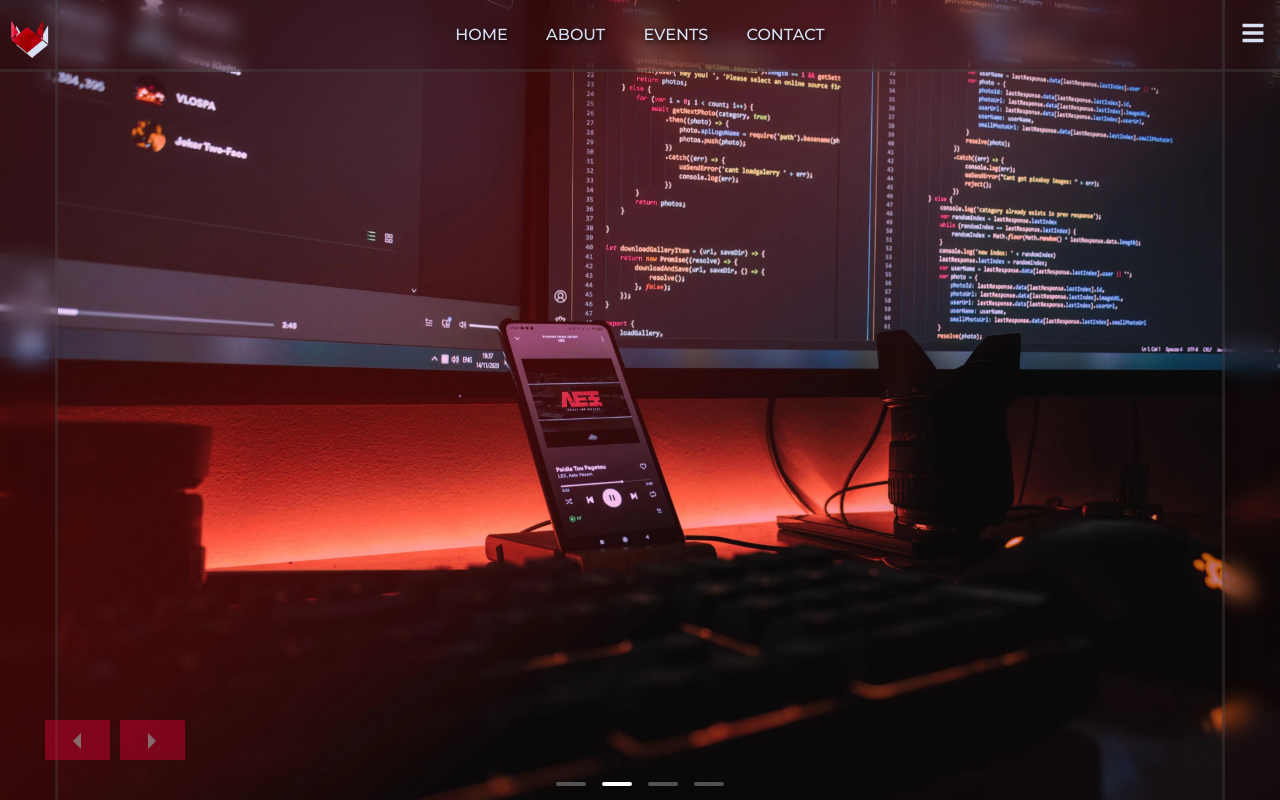
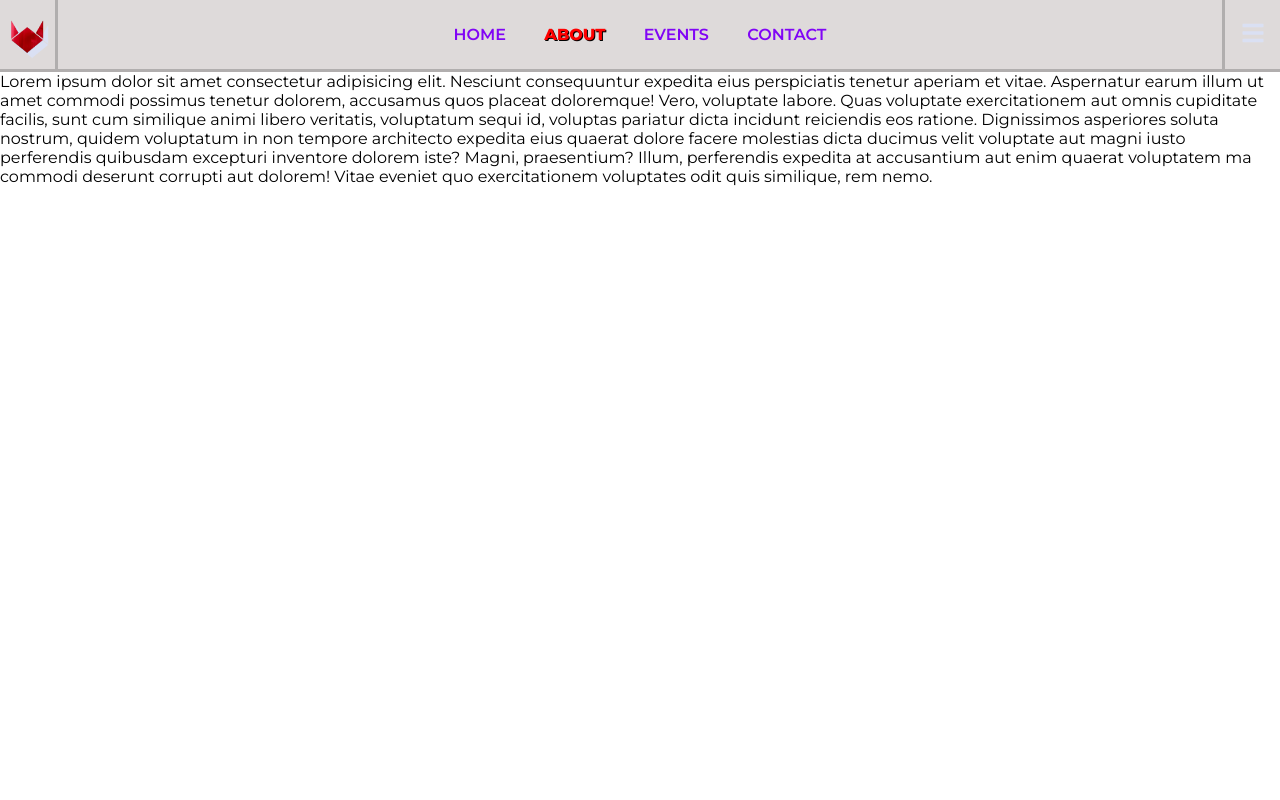
Before and after one commit to amansingh-gh/EMS, a React (Create React App) app: page /about in a window 1280 px wide. Built offline with nearby package versions, Linux system fonts and the light colour scheme.

Commit message:
routing implemented

```diff
--- a/src/App.jsx
+++ b/src/App.jsx
@@ -1,11 +1,21 @@
-import Header from './components/Header'
-import './assets/styles/App.css';
+import Home from "./components/Home";
+import "./assets/styles/App.css";
+import About from "./components/About";
+import Events from "./components/Events";
+import Contact from "./components/Contact";
+import { BrowserRouter, Routes, Route } from "react-router-dom";
 
 function App() {
   return (
-    <div className="App">
-      <Header/>
-    </div>
+    <BrowserRouter>
+      <Routes>
+        <Route path="/" element={<Home />} />
+        <Route path="/about" element={<About />} />
+        <Route path="/events" element={<Events />} />
+        <Route path="/contact" element={<Contact />} />
+      </Routes>
+      {/* <Footer /> */}
+    </BrowserRouter>
   );
 }
 
--- /dev/null
+++ b/src/assets/styles/About.css
@@ -0,0 +1,4 @@
+.section{
+    margin-top: 9vh;
+    z-index: 99;
+}
--- a/src/assets/styles/App.css
+++ b/src/assets/styles/App.css
@@ -4,98 +4,114 @@
 /* font-family: 'Montserrat', sans-serif;
 font-family: 'Poppins', sans-serif; */
 
-/* google font url */
-
 
 /* variables */
-:root{
-  --white:rgb(218, 224, 243);
-  --red:rgb(238, 0, 59);
-  --orange:rgb(255, 60, 0);
-  --green:rgb(0, 255, 179);
+:root {
+  --white: rgb(218, 224, 243);
+  --red: rgb(238, 0, 59);
+  --orange: rgb(255, 60, 0);
+  --green: rgb(0, 255, 179);
 }
+
 /* variables */
 
 /* =================reset default Style===================== */
-*{
+* {
   margin: 0;
   padding: 0;
   box-sizing: border-box;
 }
-body{
+
+body {
   font-family: 'Montserrat', sans-serif;
-/* font-family: 'Poppins', sans-serif; */
+  /* font-family: 'Poppins', sans-serif; */
 }
+
 /* =================reset default Style===================== */
 
 /* ================Header============== */
-#hero-section{
+#hero-section {
   width: 100%;
   height: 100vh;
   position: relative;
   overflow: hidden;
 }
+
 /* ---------------slider -------------- */
 .carousel-root {
   width: 100%;
   height: 100%;
 }
-.carousel .slider{
+
+.carousel .slider {
   height: 100%;
 }
-.carousel .slide{
+
+.carousel .slide {
   height: 100%;
   user-select: none;
 }
-.carousel .slide > div{
+
+.carousel .slide>div {
   height: 100%;
 }
+
 .carousel .slide img {
   width: 100%;
   height: 100%;
   object-fit: cover;
   user-select: none;
 }
-.carousel .thumbs-wrapper{
+
+.carousel .thumbs-wrapper {
   display: none;
 }
-.carousel.carousel-slider{
+
+.carousel.carousel-slider {
   height: 100%;
 }
-.carousel .slider-wrapper{
+
+.carousel .slider-wrapper {
   height: 100%;
 }
-.carousel.carousel-slider .control-arrow{
+
+.carousel.carousel-slider .control-arrow {
   height: 40px;
   width: 65px;
   background-color: var(--red) !important;
   bottom: 5% !important;
   top: initial !important;
 }
-.carousel .control-next.control-arrow{
+
+.carousel .control-next.control-arrow {
   left: calc(3.5vw + 75px);
 }
-.carousel .control-prev.control-arrow{
+
+.carousel .control-prev.control-arrow {
   left: 3.5vw !important;
 }
-.slide.selected img{
+
+.slide.selected img {
   animation: zoom 5s ease-out infinite alternate forwards;
 }
-.carousel .control-dots .dot{
+
+.carousel .control-dots .dot {
   width: 30px !important;
   border-radius: 8px !important;
   height: 4px !important;
 }
 
 @keyframes zoom {
-  0%{
+  0% {
     transform: scale(1);
   }
-  100%{
+
+  100% {
     transform: scale(1.05);
   }
 }
-.carousel .slide .content{
+
+.carousel .slide .content {
   position: absolute;
   top: 50%;
   left: 50%;
@@ -109,26 +125,35 @@ body{
   align-items: center;
   gap: 15px;
 }
-.slider_heading{
+
+.slider_heading {
   text-transform: uppercase;
   text-shadow: 3px 3px 5px rgb(0, 0, 0);
   font-size: 2.2vw;
 }
-.slider_para{
+
+.slider_para {
   /* font-family: 'Poppins', sans-serif; */
-    text-shadow: 3px 3px 5px rgb(0, 0, 0);
-    letter-spacing: 1px;
-    line-height: 1.5;
-    font-size: 1.2vw;
+  text-shadow: 3px 3px 5px rgb(0, 0, 0);
+  letter-spacing: 1px;
+  line-height: 1.5;
+  font-size: 1.2vw;
 }
-.highlight{
+
+.highlight {
   color: var(--orange);
 }
-.interesting_btn:hover{
+
+.highlight2{
+  color: rgb(7, 216, 181);
+}
+
+.interesting_btn:hover {
   cursor: pointer;
   clip-path: none;
 }
-.interesting_btn{
+
+.interesting_btn {
   border: 2px solid var(--orange);
   outline: none;
   width: 150px;
@@ -143,7 +168,7 @@ body{
 
 /* ---------------slider -------------- */
 /* side bars */
-.header_sides{
+.header_sides {
   position: absolute;
   width: 4.5vw;
   height: 100%;
@@ -154,24 +179,28 @@ body{
   transition: .5s;
 }
 
-.header_sides.right_side{
+.header_sides.right_side {
   right: 0;
   border-left: 3px solid rgba(82, 82, 82, 0.322);
 }
-.header_sides.left_side{
-  border-right: 3px solid  rgba(82, 82, 82, 0.322);
+
+.header_sides.left_side {
+  border-right: 3px solid rgba(82, 82, 82, 0.322);
   left: 0;
 }
-.header_sides.right_side.active{
+
+.header_sides.right_side.active {
   transform: translateX(100%);
 }
-.header_sides.left_side.active{
+
+.header_sides.left_side.active {
   transform: translateX(-100%);
 }
+
 /* side bars */
 
 /* --------------nav----------- */
-#nav{
+#nav {
   width: 100%;
   height: 9vh;
   position: fixed;
@@ -184,7 +213,8 @@ body{
   display: flex;
   justify-content: space-between;
 }
-#nav .logo{
+
+#nav .logo {
   width: 4.5vw;
   height: 100%;
   display: flex;
@@ -193,29 +223,53 @@ body{
   border-right: 3px solid rgba(82, 82, 82, 0.322);
 
 }
-.nav_logo{
+
+.nav_logo {
   width: 40px;
   filter: drop-shadow(5px 5px 0px var(--white)) !important;
 }
-#nav .nav_links{
+
+#nav .nav_links {
   list-style: none;
   display: flex;
   align-items: center;
   gap: 3vw;
 }
-#nav .nav_links .link:hover{
+
+#nav .nav_links li a.active {
+  color: red;
+  font-weight: 800;
+  text-shadow: 1px 1px black;
+}
+
+#nav .nav_links li a {
+  cursor: pointer;
+  text-decoration: none;
+  text-transform: uppercase;
+  font-weight: 600;
+  color: rgb(129, 5, 245);
+}
+
+#nav .nav_links li a:hover {
+  transition: all 0.5s ease;
+  color: red;
+}
+
+#nav .nav_links .link:hover {
   color: var(--orange);
 }
-#nav .nav_links .link{
+
+#nav .nav_links .link {
   text-decoration: none;
   font-size: 1rem;
-  color:var(--white);
+  color: var(--white);
   text-transform: uppercase;
   font-family: 'Montserrat', sans-serif;
   font-weight: 500;
-  text-shadow: 2px 2px 5px rgb(0, 0, 0) ;
+  text-shadow: 2px 2px 5px rgb(0, 0, 0);
 }
-#nav .nav_right{
+
+#nav .nav_right {
   width: 4.5vw;
   border-left: 3px solid rgba(82, 82, 82, 0.322);
   display: flex;
@@ -223,14 +277,16 @@ body{
   justify-content: center;
 
 }
-#nav .nav_right .menu_btn{
+
+#nav .nav_right .menu_btn {
   background-color: transparent;
   border: none;
   outline: none;
   color: var(--white);
   cursor: pointer;
 }
-#nav .nav_right svg{
+
+#nav .nav_right svg {
   font-size: 1.5rem;
 }
 
--- /dev/null
+++ b/src/components/About.jsx
@@ -0,0 +1,31 @@
+import React from "react";
+import Nav from "./Nav";
+import "../assets/styles/About.css";
+
+const About = () => {
+  return (
+    <>
+      <Nav />
+      <div className="section">
+        <p>
+          Lorem ipsum dolor sit amet consectetur adipisicing elit. Nesciunt
+          consequuntur expedita eius perspiciatis tenetur aperiam et vitae.
+          Aspernatur earum illum ut amet commodi possimus tenetur dolorem,
+          accusamus quos placeat doloremque! Vero, voluptate labore. Quas
+          voluptate exercitationem aut omnis cupiditate facilis, sunt cum
+          similique animi libero veritatis, voluptatum sequi id, voluptas
+          pariatur dicta incidunt reiciendis eos ratione. Dignissimos asperiores
+          soluta nostrum, quidem voluptatum in non tempore architecto expedita
+          eius quaerat dolore facere molestias dicta ducimus velit voluptate aut
+          magni iusto perferendis quibusdam excepturi inventore dolorem iste?
+          Magni, praesentium? Illum, perferendis expedita at accusantium aut
+          enim quaerat voluptatem ma commodi deserunt corrupti
+          aut dolorem! Vitae eveniet quo exercitationem voluptates odit quis
+          similique, rem nemo.
+        </p>
+      </div>
+    </>
+  );
+};
+
+export default About;
--- /dev/null
+++ b/src/components/Contact.jsx
@@ -0,0 +1,14 @@
+import React from 'react'
+import Nav from './Nav'
+
+
+const Contact = () => {
+  return (
+    <>
+    <Nav/>
+    <div>Contact</div>
+    </>
+  )
+}
+
+export default Contact
--- /dev/null
+++ b/src/components/Events.jsx
@@ -0,0 +1,13 @@
+import React from 'react'
+import Nav from './Nav'
+
+const Events = () => {
+  return (
+    <>
+    <Nav/>
+    <div>Events</div>
+    </>
+  )
+}
+
+export default Events
--- a/src/components/Header.jsx
+++ /dev/null
@@ -1,25 +0,0 @@
-import React, {useState} from 'react';
-import Nav from './Nav'
-import Slider from './Slider'
-import './../assets/styles/App.css'
-
-
-const Header = () => {
-
-  const [isActive, setIsActive] = useState(true);
-
-  const toggleActive = () => {
-    setIsActive(!isActive);
-  };
-
-  return (
-    <header id='hero-section'>
-        <Nav toggleActive={toggleActive} />
-        <div className={`header_sides left_side ${isActive ? '' : 'active'}`}></div>
-        <div className={`right_side header_sides ${isActive ? '' :'active'}`}></div>
-        <Slider/>
-    </header>
-  );
-};
-
-export default Header;
--- /dev/null
+++ b/src/components/Home.jsx
@@ -0,0 +1,23 @@
+import React, { useState } from "react";
+import Nav from "./Nav";
+import Slider from "./Slider";
+import "./../assets/styles/App.css";
+
+const Header = () => {
+  const [isActive, setIsActive] = useState(true);
+
+  const toggleActive = () => {
+    setIsActive(!isActive);
+  };
+
+  return (
+    <header id="hero-section">
+      <Nav toggleActive={toggleActive} />
+      <div className={`header_sides left_side ${isActive ? '' : 'active'}`}></div>
+     <div className={`right_side header_sides ${isActive ? '' :'active'}`}></div>
+      <Slider />
+    </header>
+  );
+};
+
+export default Header;
--- a/src/components/Nav.jsx
+++ b/src/components/Nav.jsx
@@ -2,6 +2,7 @@ import React from 'react';
 import './../assets/styles/App.css'
 import logo from './../assets/images/logo.webp'
 import { FaBars } from "react-icons/fa";
+import { NavLink } from 'react-router-dom';
 const Nav = ({ toggleActive }) => {
   return (
     <nav id='nav'>
@@ -9,10 +10,10 @@ const Nav = ({ toggleActive }) => {
         <img className='nav_logo' src={logo} alt="logo" />
       </div>
       <ul className='nav_links'>
-        <li><a className='link' href="/">Home</a></li>
-        <li><a className='link' href="/about">About</a></li>
-        <li><a className='link' href="/services">Events</a></li>
-        <li><a className='link' href="/contact">Contact</a></li>
+            <li><NavLink to="/">Home</NavLink> </li>
+            <li><NavLink to="/about">About</NavLink> </li>
+            <li><NavLink to="/events">Events</NavLink> </li>
+            <li><NavLink to="/contact">Contact</NavLink> </li>
       </ul>
       <div className="nav_right">
         <button onClick={toggleActive} className='menu_btn'>
--- a/src/components/Slider.jsx
+++ b/src/components/Slider.jsx
@@ -19,6 +19,11 @@ const Slider = ()=>{
         </div>
         <div>
           <img src={bg2} alt="Slide 2" />
+          <div className="content">
+            <h1 className="slider_heading">Crack, Code, Triumph: Embrace the Challenge at  <span className="highlight2">Solve the Code!</span></h1>
+            <p className="slider_para">"Unleash your coding prowess at 'Solve the Code'! Decode challenges, fuel innovation, and reap rewards. Join fellow programmers for an exhilarating day of problem-solving and seize your moment of glory!"</p>
+            <button className="interesting_btn">Interesting</button>
+          </div>
         </div>
         <div>
           <img src={bg3} alt="Slide 3" />
```
Also changed, not shown: package.json (+6 -1 lines), public/index.html (+4 -27 lines), 1 other file (tests, documents, lock files or other folders).
